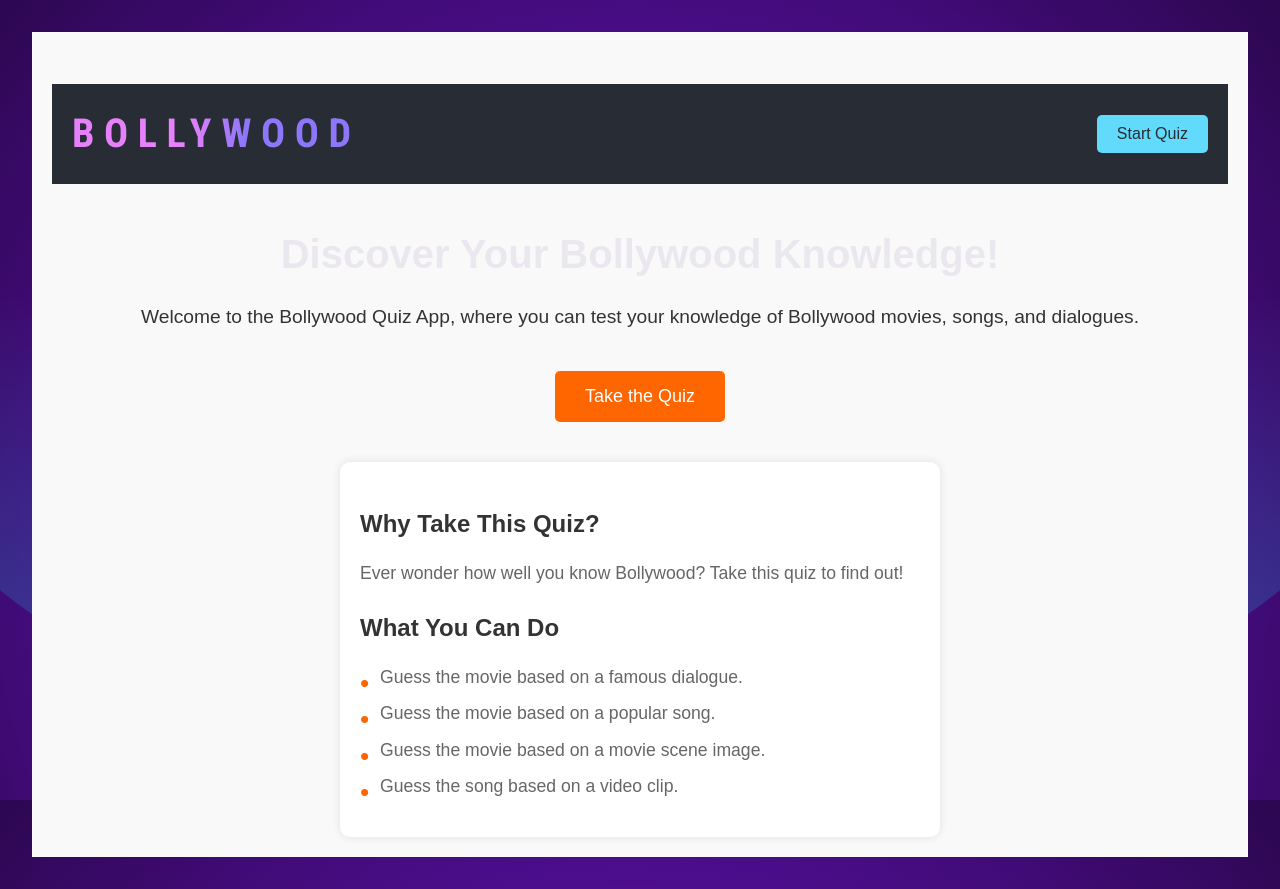
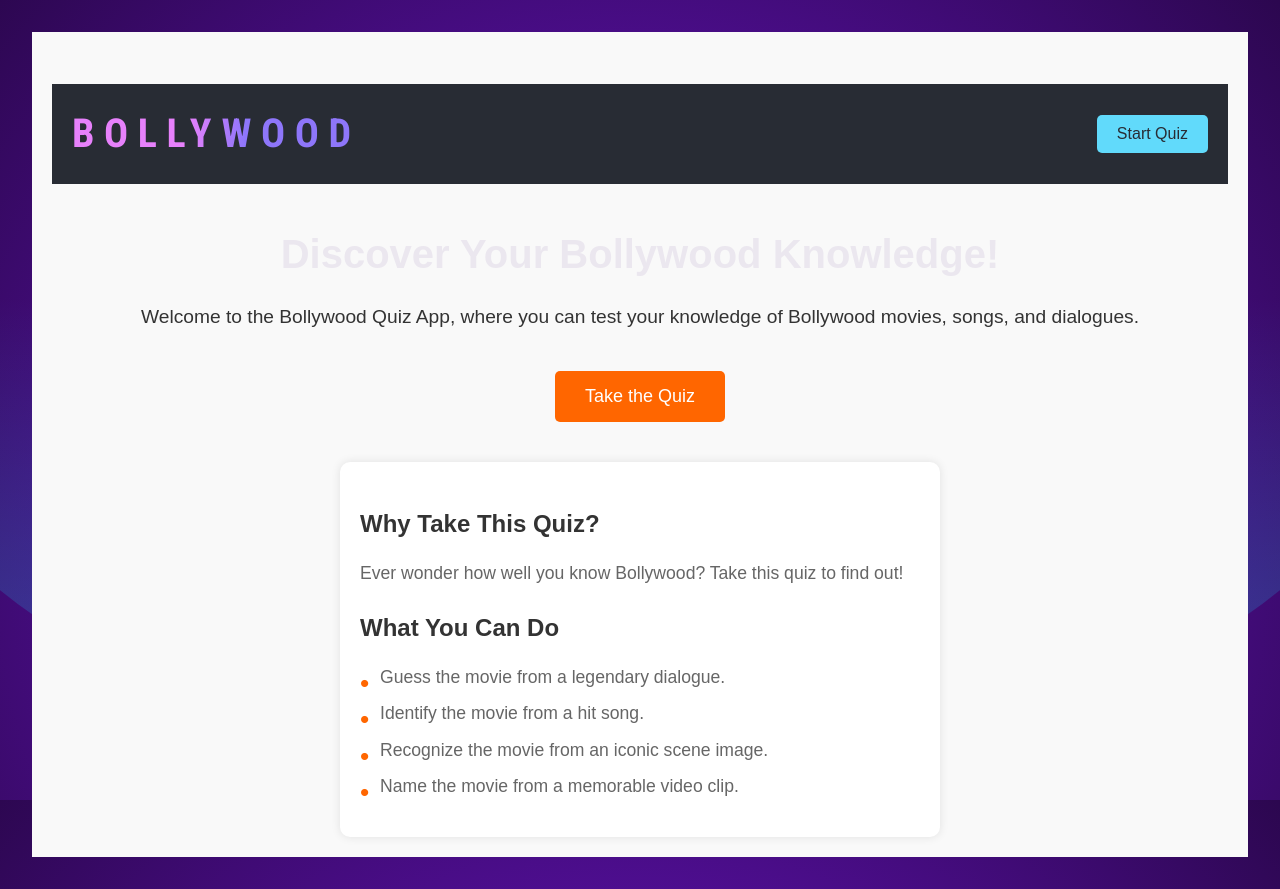
Before and after one commit to ms-tech-geek/quiz-app, a React (Vite) app: page / in a window 1280 px wide. Built offline with nearby package versions, Linux system fonts and the light colour scheme.

Commit message:
updated what you can do section

```diff
--- a/src/components/Home.jsx
+++ b/src/components/Home.jsx
@@ -30,10 +30,10 @@ const Home = () => {
           </p>
           <h3>What You Can Do</h3>
           <ul>
-            <li>Guess the movie based on a famous dialogue.</li>
-            <li>Guess the movie based on a popular song.</li>
-            <li>Guess the movie based on a movie scene image.</li>
-            <li>Guess the song based on a video clip.</li>
+            <li>Guess the movie from a legendary dialogue.</li>
+            <li>Identify the movie from a hit song.</li>
+            <li>Recognize the movie from an iconic scene image.</li>
+            <li>Name the movie from a memorable video clip.</li>
           </ul>
         </section>
       </main>
```
